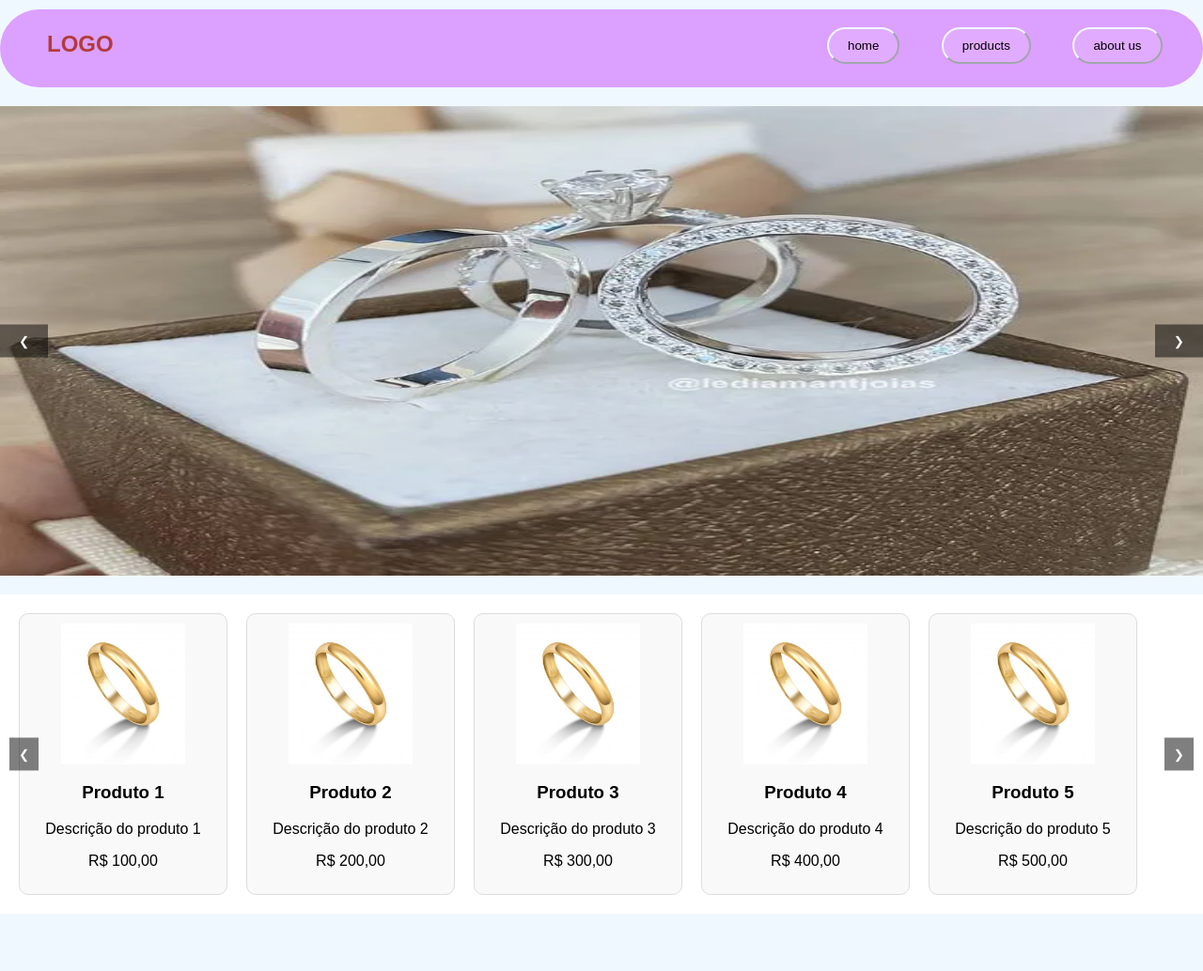
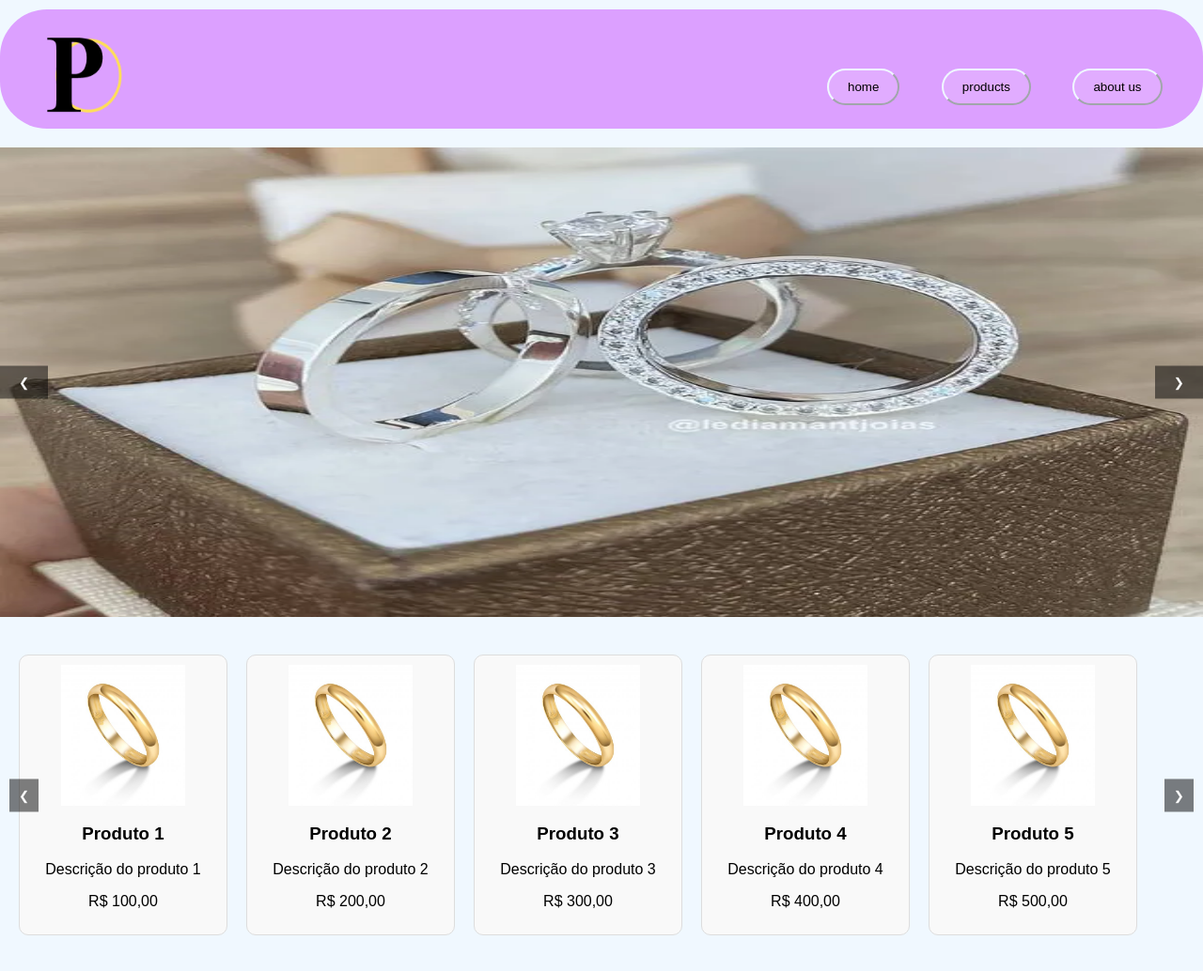
Before and after one commit to PaschBnj/paschoalinirings, a plain HTML site: page OURIVES/index.html in a window 1280 px wide. Shown: the top 1034 px of the page at 94% size. Before the commit the page ends 993 px from the top, so only its background shows below. Drawn offline with Linux system fonts and the light colour scheme.

Commit message:
version 0.0.2

```diff
--- a/OURIVES/index.html
+++ b/OURIVES/index.html
@@ -42,11 +42,12 @@ border-radius: 50px;}
         border-color: aliceblue;
     }
 
-    h1 { font-size : 24px; font-weight :
-        bold; text-align: left; margin-top: 10px;
+    h1 {  padding: 0%;
+        margin: 0%;
+        text-align: left; margin-top: 10px;
     position: relative;
         left: 50px;
-    top: 23px;}
+    top: 30px;}
     #slides {
         width: 100%;
         height: 500px;
@@ -95,7 +96,7 @@ border-radius: 50px;}
         overflow: hidden;
         margin: 20px 0;
         padding: 20px;
-        background-color: #fff;
+        background-color: aliceblue;
     }
 
     #product-list {
@@ -147,7 +148,7 @@ border-radius: 50px;}
 </head>
 <body>
     <header id="header">
-        <h1>LOGO</h1>
+        <h1><img src="LOGO.png" width="80" height="80"></h1>
         <button id="butonheader1">home</button>
         <button id="butonheader2">products</button>
         <button id="butonheader3">about us</button>
```
Also changed, not shown: OURIVES/LOGO.png (added).
